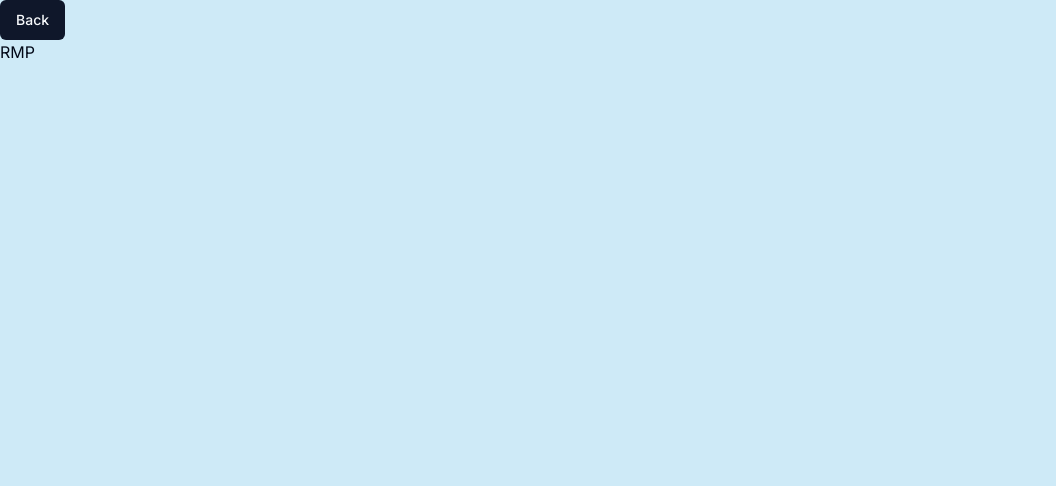
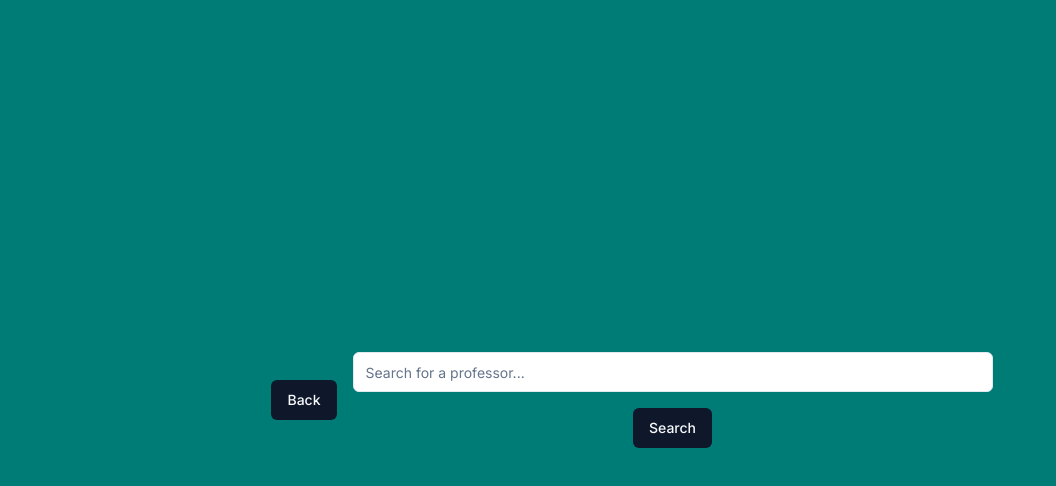
Before and after one commit to cushdog/course-explorer-electric-boogaloo, a Next.js app: page /rmp in a window 1280 px wide. Shown: the top 486 px of the page, without its empty margins (0-1056 px from the left). Built offline with nearby package versions, Linux system fonts and the light colour scheme.

Commit message:
Changed background color

```diff
--- a/src/app/(routes)/prereqs/page.tsx
+++ b/src/app/(routes)/prereqs/page.tsx
@@ -4,8 +4,6 @@ import { Input } from "@/components/ui/input";
 import { Button } from "@/components/ui/button";
 import { useRouter } from "next/navigation";
 import { useState } from "react";
-import AdjustedSelect from "../../../../components/ui/adjusted_select";
-import AdjustedDropDown from "../../../../components/ui/adjusted_dropdown";
 
 export default function PreReqs() {
 
--- a/src/app/(routes)/rmp/page.tsx
+++ b/src/app/(routes)/rmp/page.tsx
@@ -1,9 +1,20 @@
 'use client';
 
+import { Input } from "@/components/ui/input";
 import { Button } from "@/components/ui/button";
 import { useRouter } from "next/navigation";
+import { useState } from "react";
 
 export default function RMP() {
+
+  const [search, setSearch] = useState("");
+
+  const semesterConfigs = [
+    { semester: "Spring", year: "2024" },
+    { semester: "Fall", year: "2023" },
+    { semester: "Spring", year: "2023" },
+    { semester: "Fall", year: "2022" },
+  ];
 
   const router = useRouter();
 
@@ -11,11 +22,35 @@ export default function RMP() {
     router.push('/');
   }
 
+  const handleInputChange = (e: React.ChangeEvent<HTMLInputElement>) => {
+    setSearch(e.target.value);
+  }
+
+  const fetchProfInfo = (searchQuery: string) => {
+
+    const modified_search = searchQuery;
+    console.log(`Fetching without date: ${modified_search}`); // Added logging
+    fetch(`https://rmp2-api.up.railway.app/search?query=${modified_search}`)
+      .then(response => response.json())
+      .then(returned_data => {
+
+          console.log(returned_data)
+          sessionStorage.setItem('professorReview', JSON.stringify(returned_data));
+          router.push('/rmpPage');
+        })
+  }
+
   return (
-    <>
+    <div className="flex justify-center items-center h-screen">
       <Button onClick={handleBack}>Back</Button>
-      <p>RMP</p>
-    </>
+      <div className="w-full max-w-2xl p-4 grid grid-cols-1 gap-4 sm:grid-cols-4">
+        <div className="col-span-4">
+          <Input placeholder="Search for a professor..." value={search} onChange={handleInputChange} />
+        </div>
+        <div className="col-span-4 flex justify-center">
+          <Button onClick={() => fetchProfInfo(search)}>Search</Button>
+        </div>
+      </div>
+    </div>
   );
-
 }
--- /dev/null
+++ b/src/app/(routes)/rmpPage/page.tsx
@@ -0,0 +1,53 @@
+'use client';
+
+import { Button } from "@/components/ui/button";
+import { useRouter } from "next/navigation";
+import { useEffect, useState } from "react";
+
+// Define the type for the professor data
+interface ProfessorData {
+  firstName: string;
+  lastName: string;
+  rating1: number;
+  rating2: number;
+}
+
+export default function RmpPage() {
+  const [professorData, setProfessorData] = useState<ProfessorData[] | null>(null);
+  const router = useRouter();
+
+  useEffect(() => {
+    const rawData = JSON.parse(sessionStorage.getItem('professorReview') as string);
+    if (rawData) {
+      const data = rawData.map((prof: any[]) => ({
+        firstName: prof[0],
+        lastName: prof[1],
+        rating1: prof[2],
+        rating2: prof[3],
+      })) as ProfessorData[];
+      setProfessorData(data);
+    }
+  }, []);
+
+  const handleBack = () => {
+    router.push('/rmp');
+  };
+
+  return (
+    <>
+      <Button onClick={handleBack}>Back</Button>
+      <h1>Professor Reviews</h1>
+      {professorData ? (
+        <ul>
+          {professorData.map((prof, index) => (
+            <li key={index}>
+              {prof.firstName} {prof.lastName} - Overall Quality: {prof.rating1}, Level of Difficulty: {prof.rating2}
+            </li>
+          ))}
+        </ul>
+      ) : (
+        <p>No data available</p>
+      )}
+    </>
+  );
+}
--- a/src/app/globals.css
+++ b/src/app/globals.css
@@ -69,7 +69,7 @@
 }
 
 :root {
-  --custom-bg-color: #ceeaf7; /* Define your custom color here */
+  --custom-bg-color: #007c77; /* Define your custom color here */
 }
 
 body {
```
